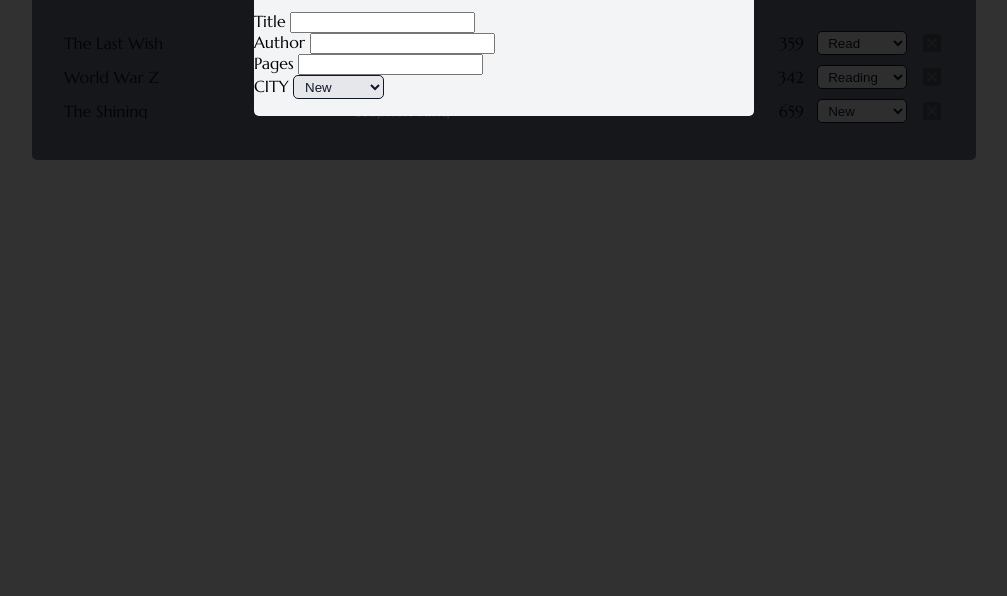
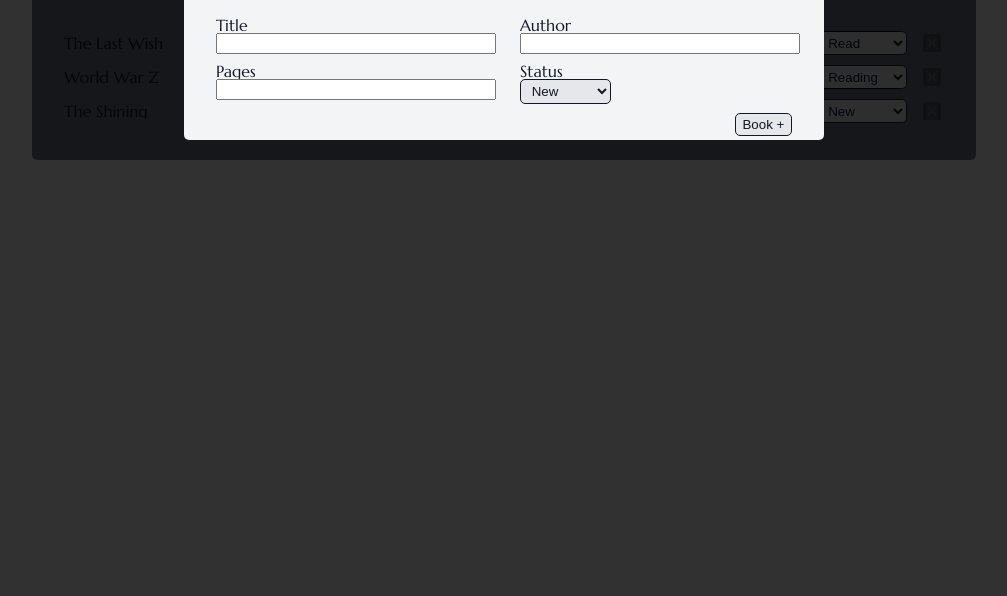
Before and after one commit to Saigunas/Library, a plain HTML site: page index.html in a window 1280 px wide. Shown: the part 204-800 px from the top of the page, without its empty margins (136-1143 px from the left). Drawn offline with Linux system fonts and the light colour scheme.

Commit message:
Completed pop up grid

```diff
--- a/index.html
+++ b/index.html
@@ -25,23 +25,26 @@
             <ul class="grid-container">
                 <li>
                     <label for="title">Title</label>
-                    <input type="text" id="title" name="title"  required>
+                    <input type="text" id="title" name="title" maxlength="20" required>
                 </li>
                 <li>
                     <label for="author">Author</label>
-                    <input type="text" id="author" name="author" required>
+                    <input type="text" id="author" name="author" maxlength="20" required>
                 </li>
                 <li>
                     <label for="pages">Pages</label>
-                    <input type="number" id="pages" name="pages" required pattern="[0-9]" maxlength="6">
+                    <input type="number" id="pages" name="pages" required pattern="[0-9]" max="10000">
                 </li>
                 <li>
-                    <label for="status">CITY</label>
+                    <label for="status">Status</label>
                     <select id="status" name="status">
                         <option>New</option>
                         <option>Reading</option>
                         <option>Read</option>
                     </select>
+                </li>
+                <li class="button-wrapper">
+                    <button class="add-book-button" type="button">Book +</button>
                 </li>
             </ul>
         </form>
--- a/style.css
+++ b/style.css
@@ -3,6 +3,7 @@
 :root {
     --body-color: #F3F4F6;
     --border-radius: 5px;
+    --button-border: 1px solid var(--library-title-color);
 
     --page-title-size: 2.7rem;
     --library-background: #6B7280;
@@ -43,7 +44,7 @@ body {
     align-self: flex-end;
     margin-bottom: var(--library-book-padding);
     padding: 0.2em 0.5em;
-    border: 1px solid var(--library-title-color);
+    border: var(--button-border);
     color: var(--library-title-color);
     background-color: var(--library-author-color);
     border-radius: var(--border-radius);
@@ -96,7 +97,7 @@ body {
 select{
     padding: 0.2em 0.5em;
     width: 6.8em;
-    border: 1px solid var(--library-title-color);
+    border: var(--button-border);
     color: var(--library-title-color);
     background-color: var(--library-author-color);
     border-radius: var(--border-radius);
@@ -128,8 +129,10 @@ select:hover {
 
 #popup {
     position: fixed;
-    width: 500px;
-    height: 200px;
+    min-width: min-content;
+    width: 80vw;
+    max-width: 40em;
+    height: max-content;
     top: 15%;
     left: 1;
     right: 1;
@@ -143,3 +146,46 @@ select:hover {
     font-size: var(--popup-title-size);
     padding: 2rem;
 }
+
+.add-book #book-form .grid-container {
+    display: grid;
+    grid-template-columns: 1fr 1fr;
+    column-gap: 2em;
+}
+
+label {
+    color: var(--library-title-color);
+}
+
+.grid-container {
+    padding: 0 2rem;
+}
+
+.grid-container li {
+    display: flex;
+    flex-direction: column;
+    padding: var(--library-book-padding) 0px;
+}
+
+.grid-container li input {
+    min-width: 5em;
+    width: 100%;
+}
+
+.button-wrapper {
+    grid-column: 1/3;
+}
+
+.add-book-button {
+    width: max-content;
+    padding: 0.2em 0.5em;
+    border: var(--button-border);
+    color: var(--library-title-color);
+    background-color: var(--library-author-color);
+    border-radius: var(--border-radius);
+    margin-left: auto;
+}
+
+.add-book-button:hover {
+    cursor: pointer;
+}
```
